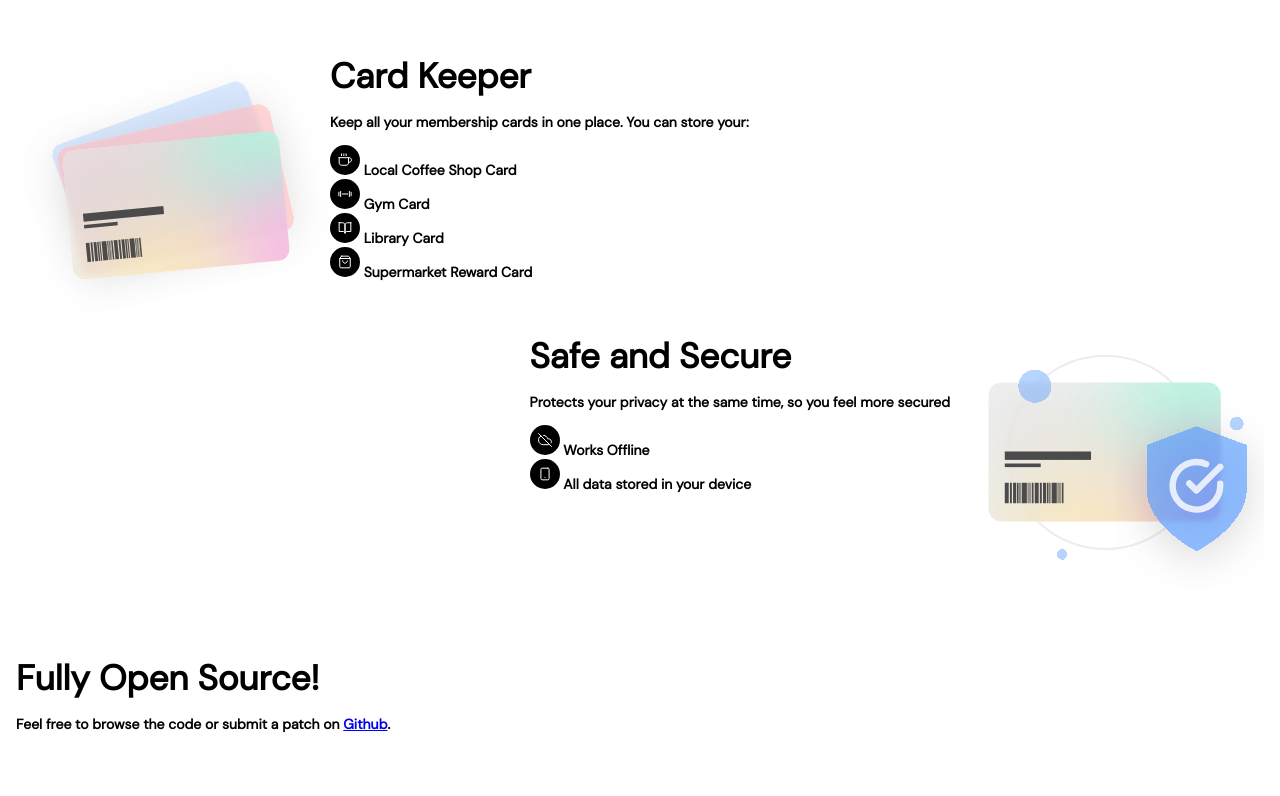
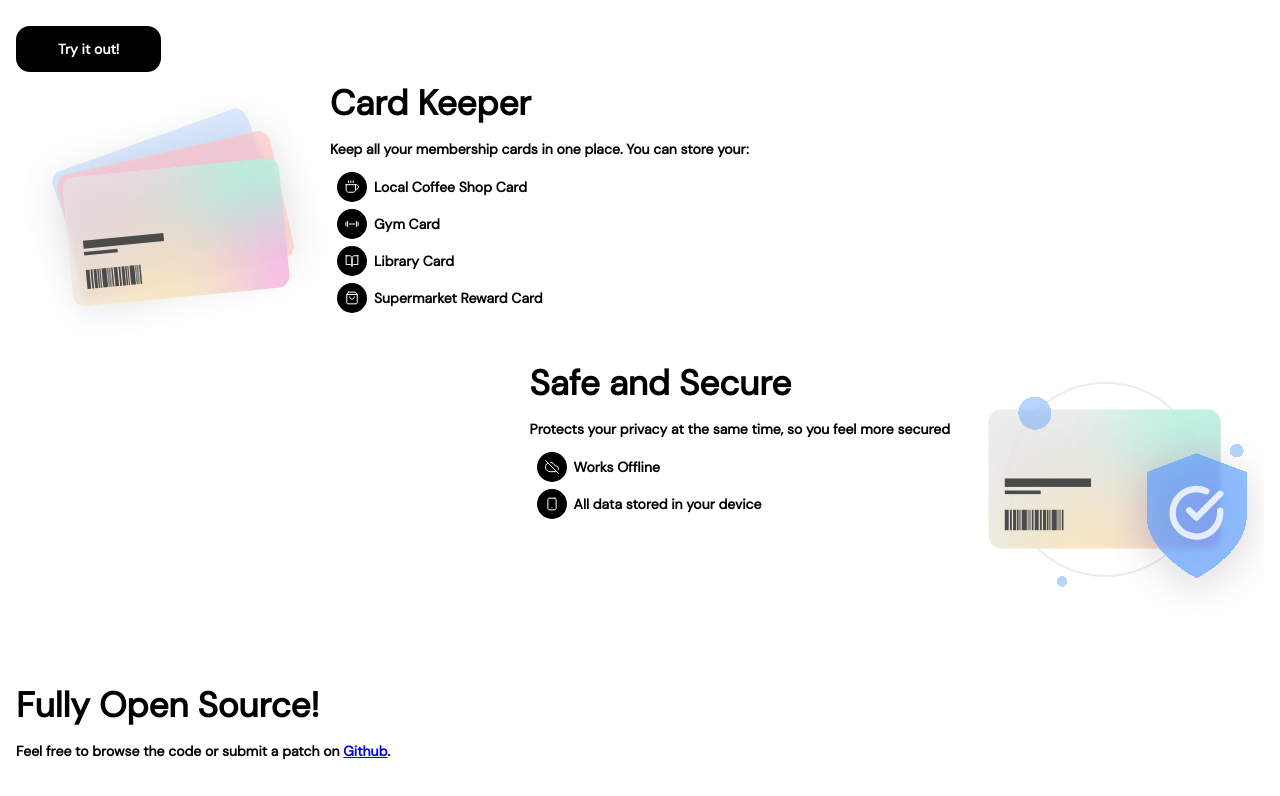
Before and after one commit to sime/cardkeeper, a plain HTML site: page about.html in a window 1280 px wide. Drawn offline with Linux system fonts and the light colour scheme.

```diff
--- a/about.html
+++ b/about.html
@@ -50,11 +50,28 @@
 			}
 			li {
 				list-style: none;
+				display: flex;
+				align-items: center;
+				gap: 0.5em;
+				margin: 0.5em;
+			}
+			.try-link {
+				display: inline-block;
+				text-decoration: none;
+				color: white;
+				background: black;
+				border-radius: 1em;
+				padding: 1em 3em;
+				align-self: flex-start;
+			}
+			.tri-link::before {
+				content: "←";
 			}
 		</style>
 	</head>
 	<body>
 		<main>
+			<a class="try-link" href="/">Try it out!</a>
 			<section>
 				<img width="314" height="272" src="/assets/onboard1.svg" alt="">
 				<div>
--- a/service-worker.js
+++ b/service-worker.js
@@ -1,5 +1,5 @@
 // This service worker will never refetch assets once it's installed the first time.  This means that in order for the app to update, the service worker must change and recache the assets.  Changing this verions number will do that.
-const version = "0.9"
+const version = "0.10"
 const static_cache_name = 'static_assets-' + version;
 
 const offline_assets = [
```
